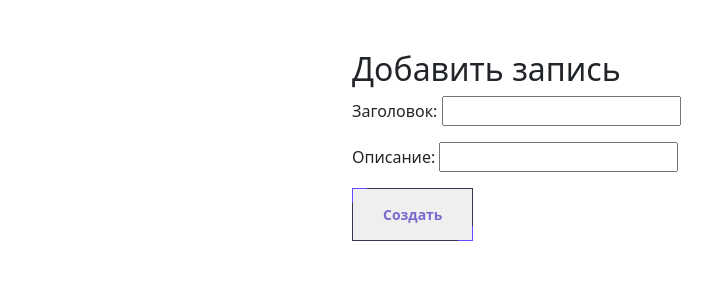
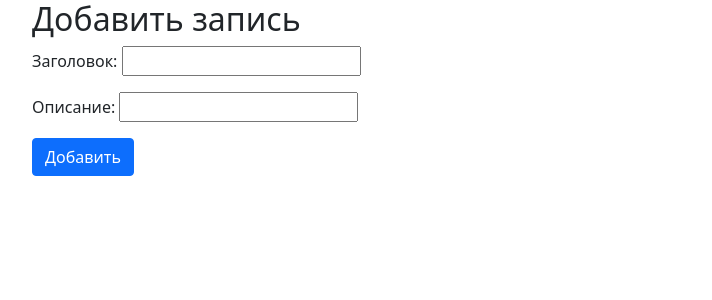
Before and after one commit to blightn/hello-world, a Django app: page /create/ in a window 1280 px wide. Shown: the top 300 px of the page, without its empty margins (50-762 px from the left). Run offline with Django 3.2, Linux system fonts and the light colour scheme; some libraries are stand-ins or nearby versions.

Commit message:
new feature

```diff
--- a/mytest/static/css/style.css
+++ b/mytest/static/css/style.css
@@ -53,51 +53,3 @@ thead th:nth-child(3) {
 .table tbody tr:nth-child(even){
 	background: #f8f8f8!important;
 }
-
-
-
-.container {
-    margin: 50px auto;
-    width: 50%;
-    max-width: 500px;
-}
-
-.container ul {
-    margin: 50px 0;
-    list-style: none;
-}
-
-.button-1 {
-    color: #766AD0;
-    border: 1px solid #3A374C;
-    position: relative;
-    display: inline-block;
-    font-size: 14px;
-    font-weight: 700;
-    white-space: nowrap;
-    padding: 15px 30px;
-    transition: .3s linear;
-}
-
-.button-1:before, .button-1:after, .link-content:before, .link-content:after {
-    content: "";
-    position: absolute;
-    z-index: 1;
-    width: 15px;
-    height: 15px;
-    transition: .3s linear;
-}
-
-.button-1:before {
-    left: -1px;
-    top: -1px;
-    border-left: 1px solid #614DFF;
-    border-top: 1px solid #614DFF;
-}
-
-.button-1:after {
-    bottom: -1px;
-    right: -1px;
-    border-bottom: 1px solid #614DFF;
-    border-right: 1px solid #614DFF;
-}
--- a/mytest/templates/firstapp/list.html
+++ b/mytest/templates/firstapp/list.html
@@ -26,4 +26,8 @@
 	{% else %}
 		<p>У вас нет записей</p>
 	{% endif %}
+    <br>
+    <div align="center">
+        <button class="btn btn-primary" onclick="window.location='../create';">Добавить запись</button>
+    </div>
 {% endblock %}
--- a/mytest/templates/firstapp/main.html
+++ b/mytest/templates/firstapp/main.html
@@ -14,7 +14,9 @@
     {% block main_data %}
     {% endblock main_data %}
     <script src="https://cdn.jsdelivr.net/npm/bootstrap@5.0.0-beta2/dist/js/bootstrap.bundle.min.js" integrity="sha384-b5kHyXgcpbZJO/tY9Ul7kGkf1S0CWuKcCD38l8YkeH8z8QjE0GmW1gYU5S9FOnJ0" crossorigin="anonymous"></script>
+    <!--
     <script src="https://cdn.jsdelivr.net/npm/@popperjs/core@2.6.0/dist/umd/popper.min.js" integrity="sha384-KsvD1yqQ1/1+IA7gi3P0tyJcT3vR+NdBTt13hSJ2lnve8agRGXTTyNaBYmCR/Nwi" crossorigin="anonymous"></script>
     <script src="https://cdn.jsdelivr.net/npm/bootstrap@5.0.0-beta2/dist/js/bootstrap.min.js" integrity="sha384-nsg8ua9HAw1y0W1btsyWgBklPnCUAFLuTMS2G72MMONqmOymq585AcH49TLBQObG" crossorigin="anonymous"></script>
+    -->
   </body>
 </html>
--- a/mytest/templates/firstapp/operations.html
+++ b/mytest/templates/firstapp/operations.html
@@ -7,7 +7,7 @@
         {% csrf_token %}
         {{ form.as_p }}
         <div class="submit-row">
-            <button class="button-1" type="submit" class="btn">Создать</button>
+            <button type="submit" class="btn btn-primary">Добавить</button>
         </div>
     </form>
 </div>
```
